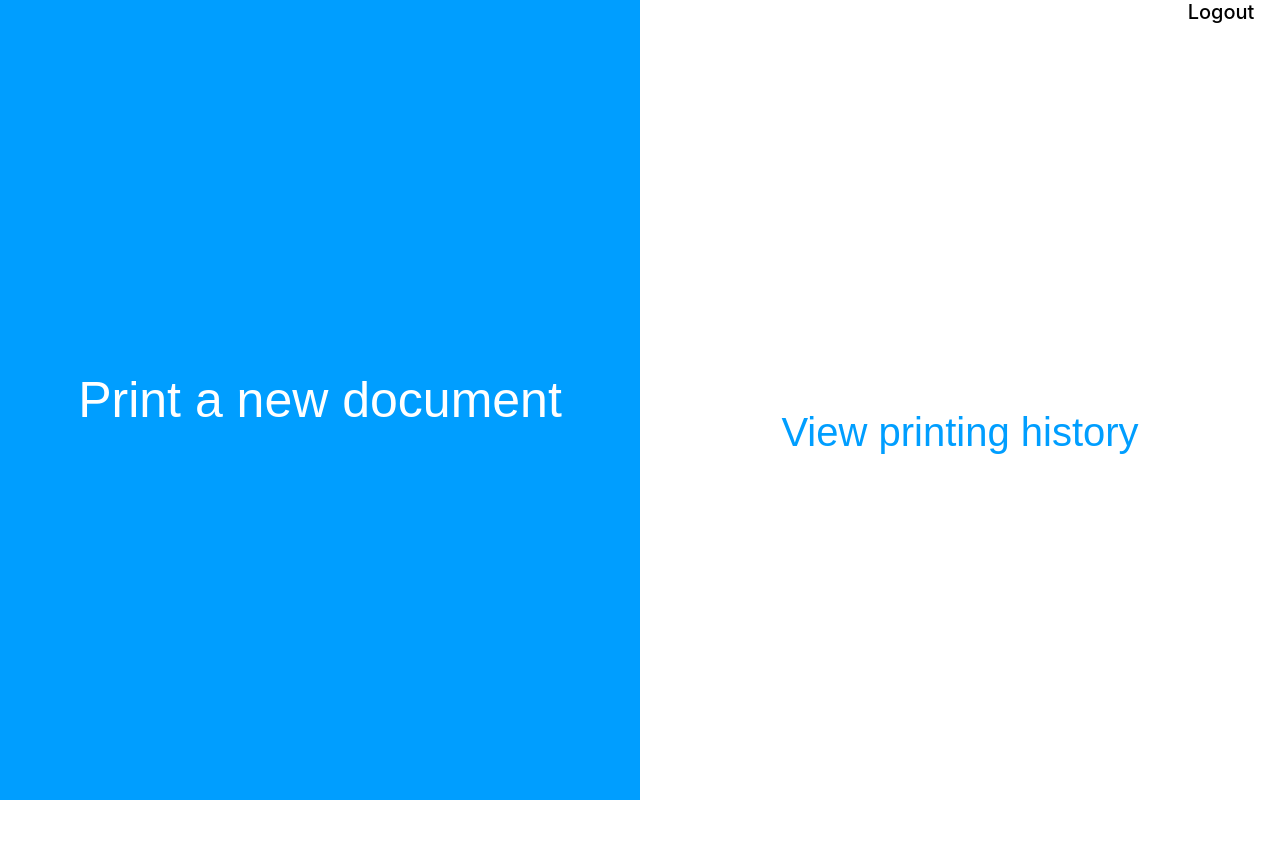
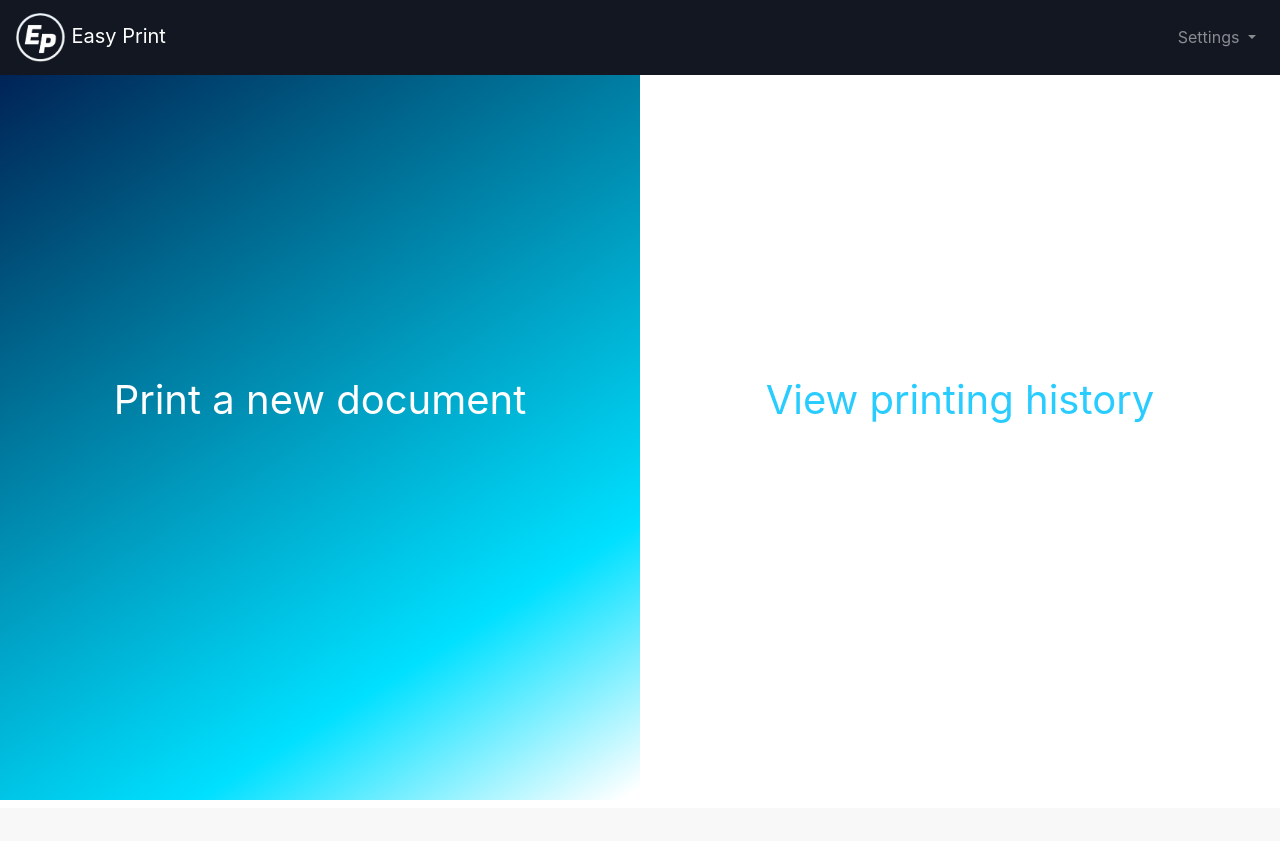
Before and after one commit to svp19/EasyPrint, a Django app: page /home in a window 1280 px wide. After the commit the page ends 800 px from the top, so only its background shows below. Run offline with Django 3.2, Linux system fonts and the light colour scheme; a user stored in the database is signed in; some libraries are stand-ins or nearby versions.

Commit message:
Added Simple CSS

```diff
--- a/PrinterFac/baseApp/static/ground/main.css
+++ b/PrinterFac/baseApp/static/ground/main.css
@@ -2,6 +2,33 @@ body {
     margin: 0;
     padding: 0;
     border: 0;
+}
+
+.bg-custom{
+    background: #95d9ff !important;
+}
+.mynavbarlogo {
+    color: white ;
+    width: 20%;
+}
+@media only screen and (max-width: 600px) {
+    .mynavbarlogo{
+        width: 50%;
+    }
+}
+
+.mynavbarsmall{
+    background: rgb(0,0,0,0.3);
+    margin-top: 2%;
+    color: white;
+}
+.mynavbarsmall li{
+    padding: 5%;
+    font-size: 5vw;
+}
+
+.content-below-nav{
+    margin-top: 90px ;
 }
 .dual-wrapper {
     width: 100%;
@@ -10,19 +37,31 @@ body {
 }
 .first-cont {
     float: left;
-    width: 50%;
+    color: white;
+    width: 100%;
     height: 100vh;
     line-height: 100vh;
-    background-color: #009eff;
-    color: white;
+    background: linear-gradient(148deg, rgba(0,18,72,1) 0%, rgba(0,95,134,1) 28%, rgba(0,224,255,1) 77%, rgba(255,255,255,1) 99%);
+    /*background: #005F86 ;*/
 }
 .second-cont {
     float: right;
+    color:rgba(40,204,255,1);
+    width: 100%;
     height: 100vh;
-    width: 50%;
     line-height: 100vh;
     background-color: white;
-    color: #009eff;
+}
+.col-md-6{
+    text-align: center;
+    padding: 0%;
+}
+.col-md-6 a{
+    display:block;
+    width: 100% ;
+    height: 100% ;
+    text-decoration: none;
+    background:black;
 }
 .home-heading{
     font-size: 40px;
--- a/PrinterFac/baseApp/templates/ground/base.html
+++ b/PrinterFac/baseApp/templates/ground/base.html
@@ -5,7 +5,11 @@
     <meta charset="UTF-8">
     <meta name="viewport" content="width=device-width, initial-scale=1">
     <link href="https://fonts.googleapis.com/css?family=Alegreya+Sans:900" rel="stylesheet">
-    <link rel="stylesheet" href="https://stackpath.bootstrapcdn.com/bootstrap/4.1.3/css/bootstrap.min.css" integrity="sha384-MCw98/SFnGE8fJT3GXwEOngsV7Zt27NXFoaoApmYm81iuXoPkFOJwJ8ERdknLPMO" crossorigin="anonymous">
+    <!--Bootstrap 4-->
+    <link rel="stylesheet" href="https://maxcdn.bootstrapcdn.com/bootstrap/4.1.3/css/bootstrap.min.css">
+    <script src="https://ajax.googleapis.com/ajax/libs/jquery/3.3.1/jquery.min.js"></script>
+    <script src="https://cdnjs.cloudflare.com/ajax/libs/popper.js/1.14.3/umd/popper.min.js"></script>
+    <script src="https://maxcdn.bootstrapcdn.com/bootstrap/4.1.3/js/bootstrap.min.js"></script>
     <link rel="stylesheet" href="https://use.fontawesome.com/releases/v5.4.1/css/all.css" integrity="sha384-5sAR7xN1Nv6T6+dT2mhtzEpVJvfS3NScPQTrOxhwjIuvcA67KV2R5Jz6kr4abQsz" crossorigin="anonymous">
     <link rel="stylesheet" type="text/css" href="{% static 'ground/main.css' %}">
     {% if title %}
@@ -15,6 +19,43 @@
     {% endif %}
 </head>
 <body>
+    <nav class="navbar navbar-expand-md navbar-dark fixed-top " style="background: rgb(18,23,34)">
+      <!-- Brand -->
+      <a class="mynavbarlogo navbar-brand mr-auto" style="color:white" href="{% url 'baseApp-home' %}">
+      <img src="{% static 'ground/translogo.png' %}" style="width: 20%" >
+      Easy Print
+      </a>
+
+      <!-- Toggler/collapsibe Button -->
+      <button class="navbar-toggler ml-auto hidden-sm-up float-xs-right" type="button" data-toggle="collapse" data-target="#collapsibleNavbar">
+        <span class="navbar-toggler-icon"></span>
+      </button>
+
+      <!-- Navbar links -->
+      <div class="collapse navbar-collapse" id="collapsibleNavbar">
+        <ul class="navbar-nav ml-auto d-none d-md-block">
+          <!-- Dropdown [hidden on small screens] -->
+            <li class="nav-item dropdown">
+              <a class="nav-link dropdown-toggle" href="#" id="navbardrop" data-toggle="dropdown">
+                Settings
+              </a>
+              <div class="dropdown-menu dropdown-menu-right">
+                <a class="dropdown-item" href="#">Profile</a>
+                <a class="dropdown-item" href="{% url 'logout' %}">Logout</a>
+              </div>
+            </li>
+        </ul>
+        <!--Links for Small screens-->
+        <ul class="mynavbarsmall navbar-nav ml-auto d-block d-md-none">
+            <li class="nav-item" >
+              Profile
+            </li>
+            <li class="nav-item">
+              Logout
+            </li>
+        </ul>
+      </div>
+    </nav>
     {% if messages %}
         {% for message in messages %}
             <center>
--- a/PrinterFac/baseApp/templates/ground/home.html
+++ b/PrinterFac/baseApp/templates/ground/home.html
@@ -1,15 +1,25 @@
 {% extends "ground/base.html" %}
 {% block content %}
 
-<a style="color:black;float:right;margin-right: 2%" href="{% url 'logout' %}"><h5>Logout</h5></a>
-<div class="dual-wrapper">
-        <a href="{% url 'users-upload' %}"><div class="first-cont">
-            <span class="home-heading">Print a new document</span>
-        </div></a>
-        <a href="{% url 'users-history' %}"><div class="second-cont">
-            <span class="home-heading">View printing history</span>
-        </div></a>
-
+<div class="container-fluid">
+    <div class="row">
+        <!--Left Container-->
+        <div class="col-md-6">
+            <a href="{% url 'users-upload' %}">
+                <div class="first-cont">
+                    <span class="home-heading">Print a new document</span>
+                </div>
+            </a>
+        </div>
+        <!--Right Container-->
+        <div class="col-md-6">
+            <a href="{% url 'users-history' %}">
+                <div class="second-cont">
+                    <span class="home-heading">View printing history</span>
+                </div>
+            </a>
+        </div>
     </div>
+</div>
 
 {% endblock content %}
--- a/PrinterFac/baseApp/templates/ground/login.html
+++ b/PrinterFac/baseApp/templates/ground/login.html
@@ -1,6 +1,8 @@
 {% extends "ground/base.html" %}
 {% load crispy_forms_tags %}
 {% block content %}
+    <div class="container-fluid col-md-4 content-below-nav">
+        <div class="card p-3 ">
         <form method="POST">
             {%  csrf_token %}
             <fieldset>
@@ -12,4 +14,7 @@
             </div>
         </form>
         <small class="text-muted">Don't have an account? <a href='{% url 'users-register' %}'> Register</a> </small>
+        </div>
+    </div>
+
 {% endblock content %}
```
Also changed, not shown: PrinterFac/Eprint_users/templates/Eprint_users/register.html (+5 -2 lines), PrinterFac/Eprint_users/templates/Eprint_users/upload.html (+6 -1 lines), PrinterFac/baseApp/static/ground/translogo.png (added), PrinterFac/db.sqlite3, 1 other file. Lines whose indentation alone changed are shown as unchanged.
